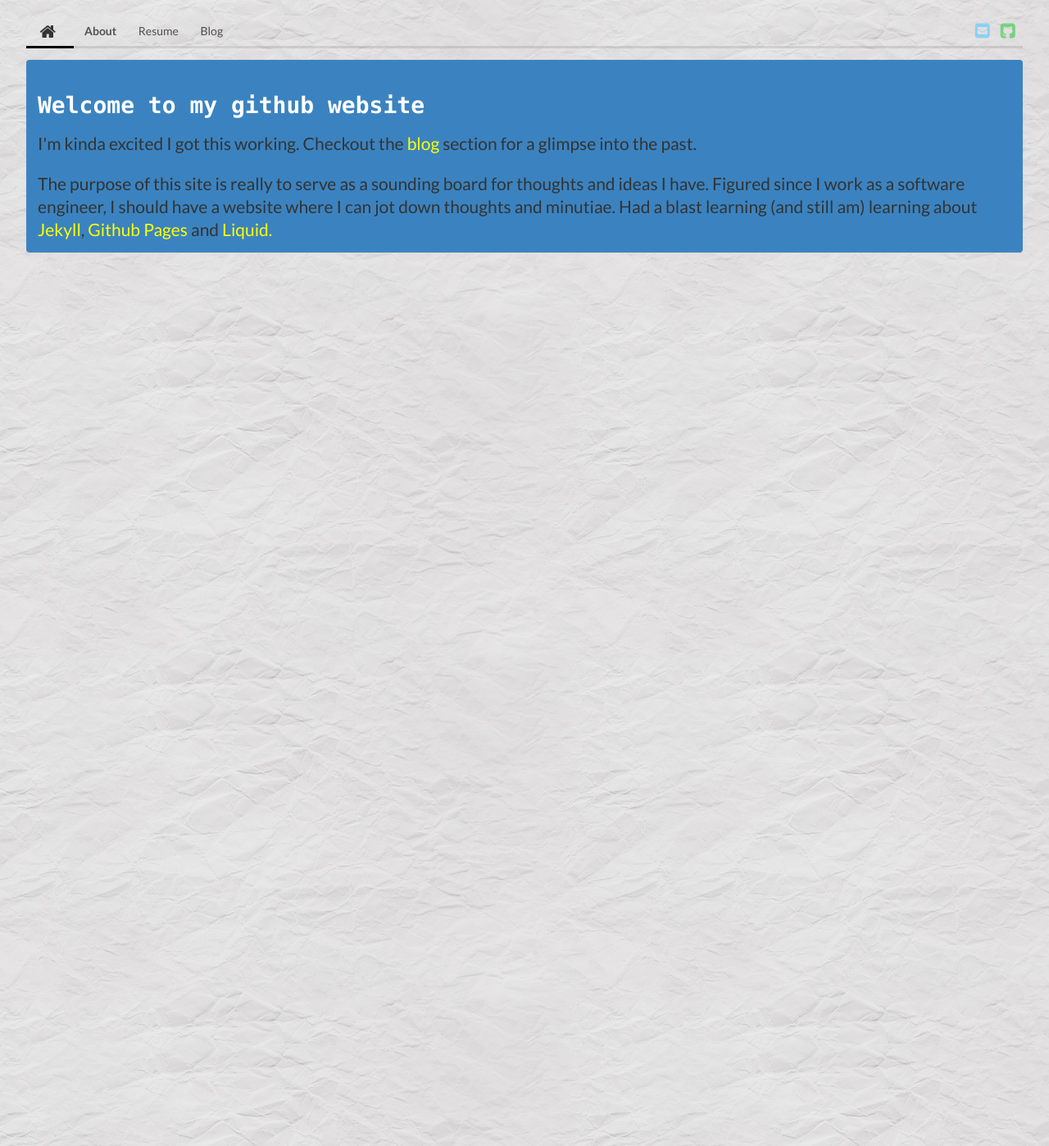
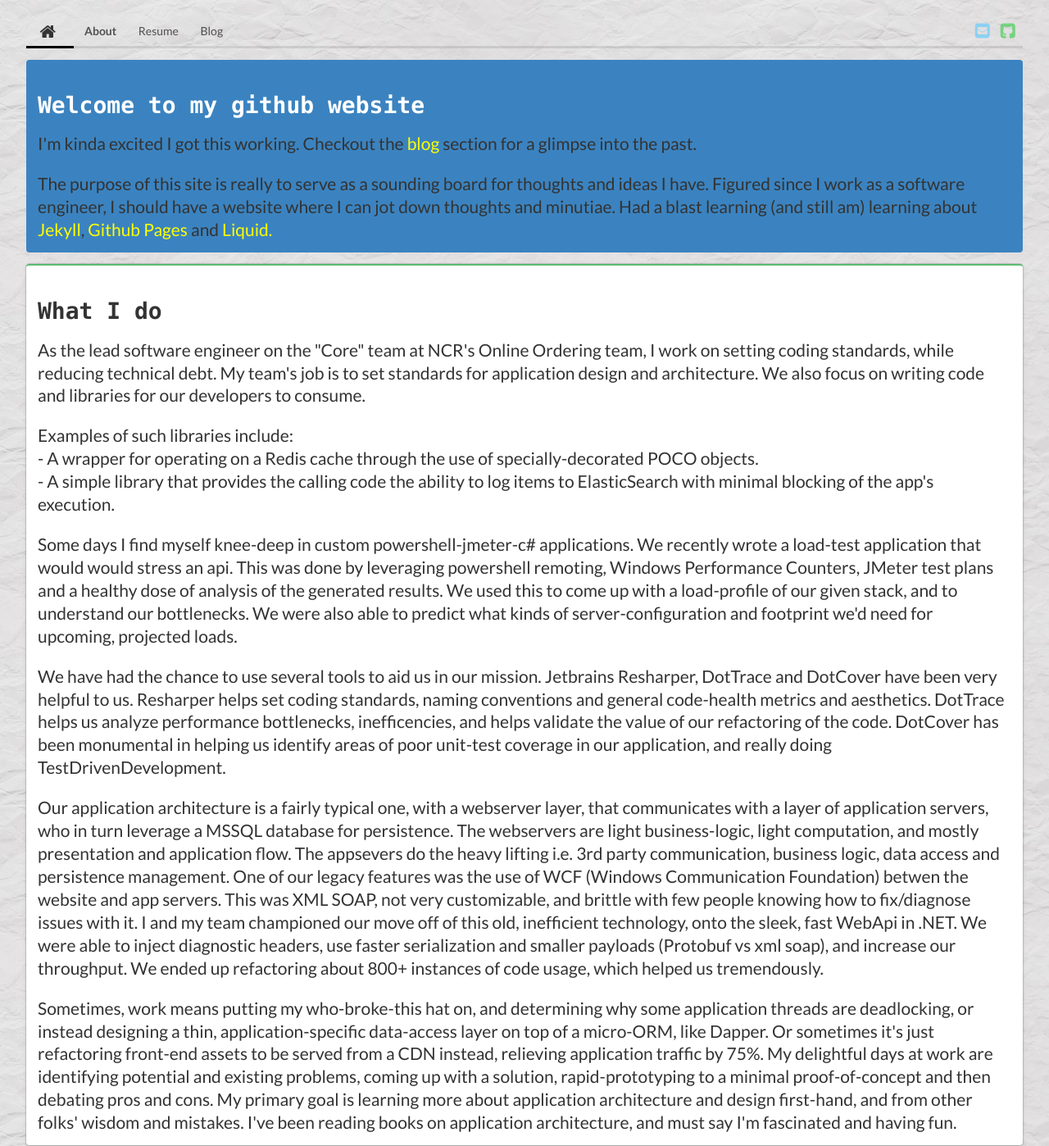
Before and after one commit to abdulbeard/abdulbeard.github.io, a Jekyll site: the page built from index.html, in a window 1280 px wide. Shown: the whole page at 82% size. Built offline with Jekyll 4.4.1, drawn with Linux system fonts in a browser that asks for light colours; nearby versions of some CDN libraries.

Commit message:
Adding more stuff

```diff
--- a/_posts/2016-11-30-api-creds.html
+++ b/_posts/2016-11-30-api-creds.html
@@ -1,7 +1,7 @@
 ---
 layout: default
 title: Client-side api auth
-navbarlocation: home
+navbarlocation: blog
 ---
 <div class="ui green raised segment">
 	<h1><i class="ui large warning sign icon"></i>{{ page.title }}</h1>
--- a/index.html
+++ b/index.html
@@ -17,3 +17,57 @@
 		<a href="https://github.com/Shopify/liquid/wiki" style="color:yellow">Liquid.</a>
 	</p>
 </div>
+<div class="ui green raised segment">
+	<h1>What I do</h1>
+	<p>
+		As the lead software engineer on the "Core" team at NCR's Online Ordering team, I work on setting
+		coding standards, while reducing technical debt. My team's job is to set standards for application
+		design and architecture. We also focus on writing code and libraries for our developers to consume.
+		</p>
+		<p>
+		Examples of such libraries include:
+		<br/>
+		-  A wrapper for operating on a Redis cache through the use of
+		specially-decorated POCO objects.
+		<br/>
+		-  A simple library that provides the calling code the ability to log items to ElasticSearch with minimal
+		blocking of the app's execution.
+		</p><p>
+		 Some days I find myself knee-deep in custom powershell-jmeter-c# applications. We recently wrote
+		 a load-test application that would would stress an api. This was done by leveraging powershell
+		 remoting, Windows Performance Counters, JMeter test plans and a healthy dose of analysis of the
+		 generated results. We used this to come up with a load-profile of our given stack, and to understand
+		 our bottlenecks. We were also able to predict what kinds of server-configuration and footprint we'd
+		 need for upcoming, projected loads.
+		 </p><p>
+			 We have had the chance to use several tools to aid us in our mission. Jetbrains Resharper, DotTrace
+			 and DotCover have been very helpful to us. Resharper helps set coding standards, naming conventions
+			 and general code-health metrics and aesthetics. DotTrace helps us analyze performance bottlenecks,
+			 inefficencies, and helps validate the value of our refactoring of the code.
+			 DotCover has been monumental in helping us identify areas of poor unit-test coverage in our
+			 application, and really doing TestDrivenDevelopment.
+		  </p><p>
+		  Our application architecture is a fairly typical one, with a webserver layer, that communicates
+		  with a layer of application servers, who in turn leverage a MSSQL database for persistence.
+		  The webservers are light business-logic, light computation, and mostly presentation and application
+		  flow. The appsevers do the heavy lifting i.e. 3rd party communication, business logic, data access
+		  and persistence management.
+		  One of our legacy features was the use of WCF (Windows Communication Foundation) betwen the website
+		  and app servers. This was XML SOAP, not very customizable, and brittle with few people knowing
+		  how to fix/diagnose issues with it. I and my team championed our move off of this old, inefficient
+		  technology, onto the sleek, fast WebApi in .NET. We were able to inject diagnostic headers,
+		  use faster serialization and smaller payloads (Protobuf vs xml soap), and increase our throughput.
+		  We ended up refactoring about 800+ instances of code usage, which helped us tremendously.
+		  </p><p>
+		   Sometimes, work means putting my who-broke-this hat on, and determining why some application
+		    threads are deadlocking, or instead designing a thin, application-specific data-access
+			 layer on top of a micro-ORM, like Dapper.
+			 Or sometimes it's just refactoring front-end assets to be served from a CDN instead,
+			 relieving application traffic by 75%.
+		My delightful days at work are identifying potential and existing problems, coming up with a solution,
+		rapid-prototyping to a minimal proof-of-concept and then debating pros and cons.
+		My primary goal is learning more about application architecture and design first-hand,
+		and from other folks' wisdom and mistakes.
+		I've been reading books on application architecture, and must say I'm fascinated and having fun.
+	</p>
+</div>
```
Also changed, not shown: _posts/2016-11-18-abdulbeard-site-launched.md (+1 -0 lines), _posts/2016-11-19-abdulbeard-markdown-test.md (+1 -0 lines).
